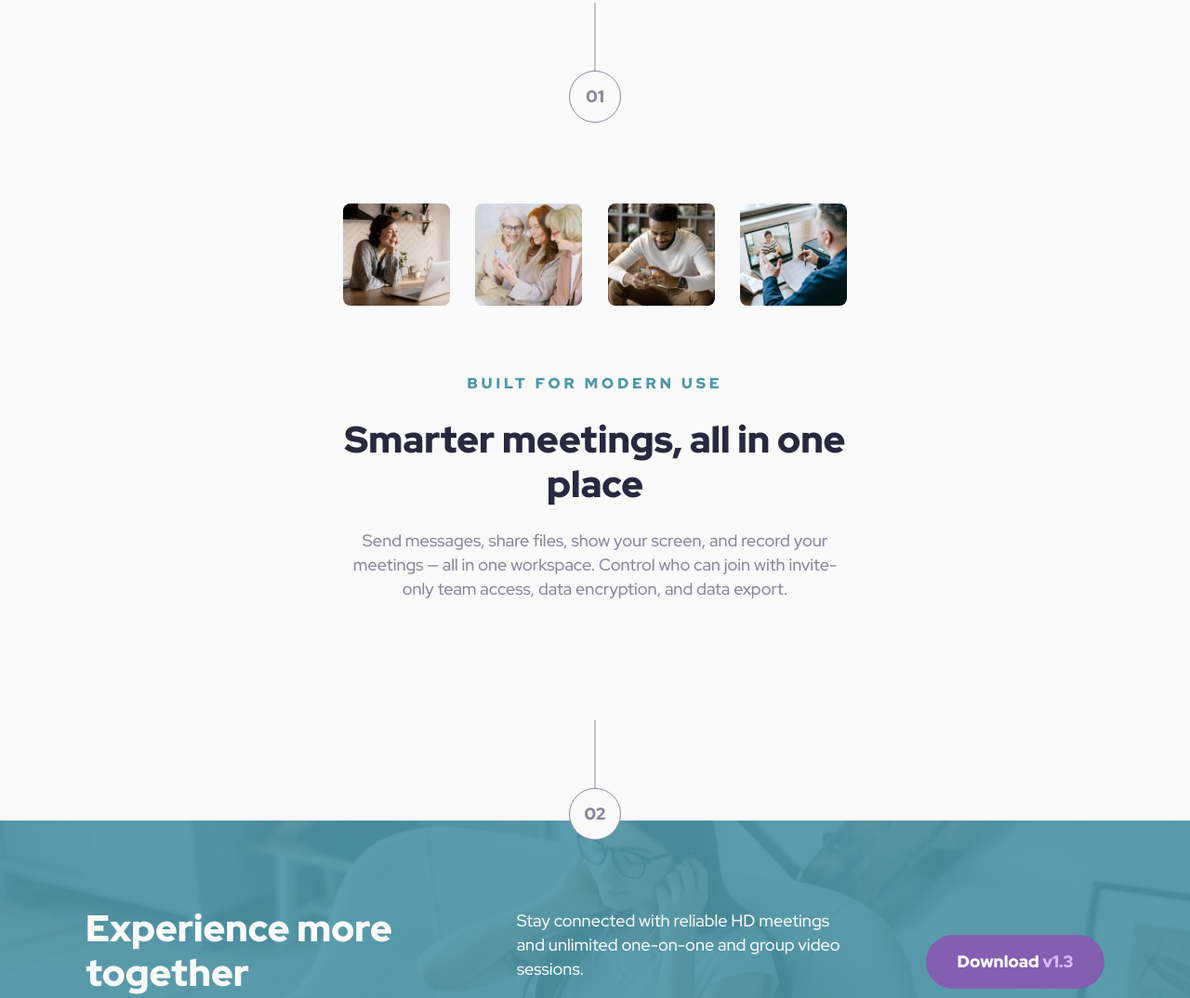
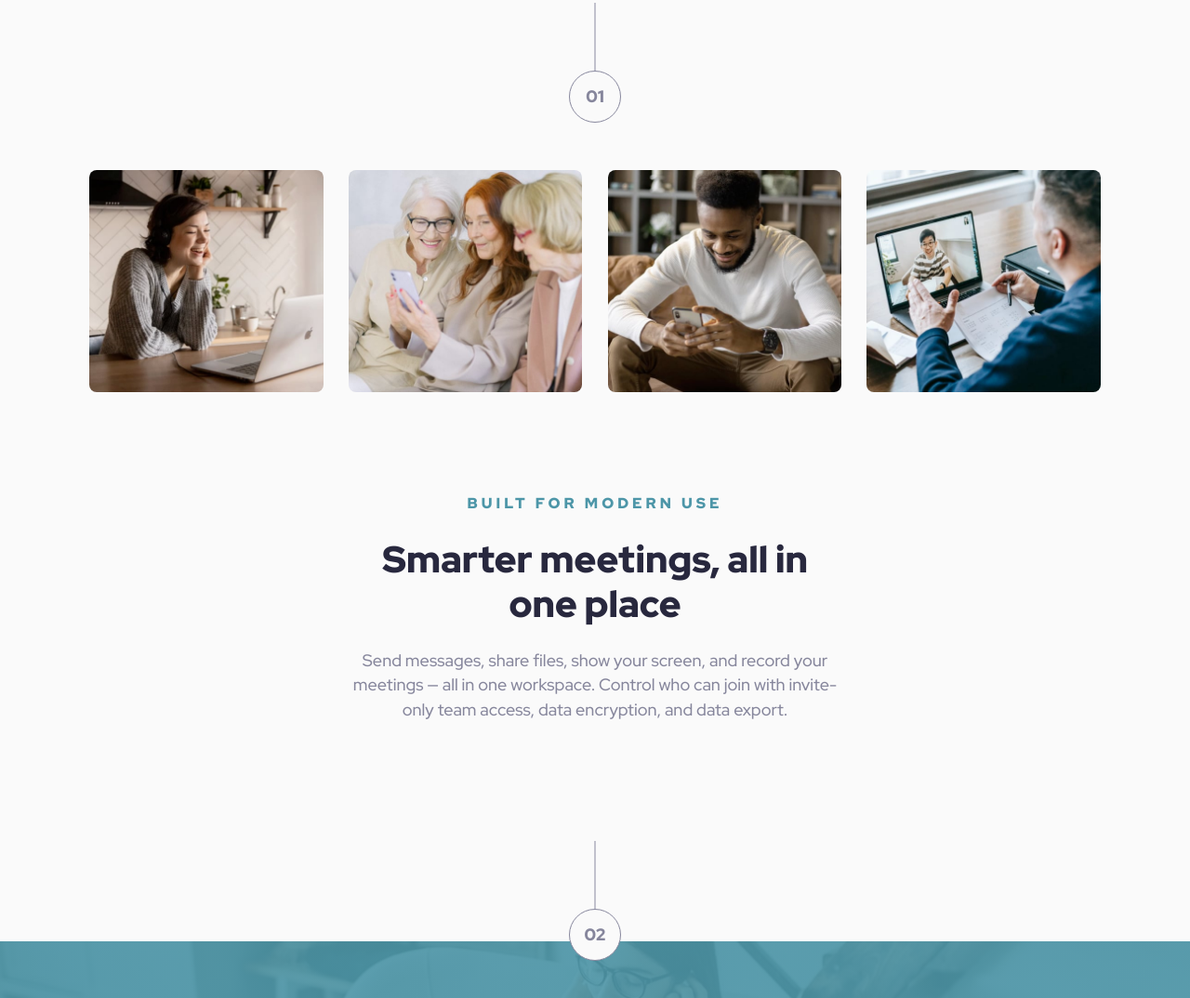
Before and after one commit to graficdoctor/15-meet-landing-page, a plain HTML site: page index.html in a window 1280 px wide. Shown: the part 576-1650 px from the top of the page at 93% size. Drawn offline with Linux system fonts and the light colour scheme.

Commit message:
unlocked image grid

```diff
--- a/index.html
+++ b/index.html
@@ -40,8 +40,8 @@
           <div>
             <h1>Group Chat for Everyone</h1>
             <p>
-              Meet makes it easy to connect with others face-to-face virtually and
-              collaborate across any device.
+              Meet makes it easy to connect with others face-to-face virtually
+              and collaborate across any device.
             </p>
             <div class="buttons">
               <a href="#" class="btn btn-download btn-primary" download
@@ -60,8 +60,8 @@
         </div>
       </div>
 
-      <section class="container">
-        <div class="users-display">
+      <section class="image-container">
+        <!-- <div class="users-display"> -->
           <img
             src="/assets/desktop/image-woman-in-videocall.jpg"
             alt="Young woman in videocall, sittong in the kitchen"
@@ -82,16 +82,17 @@
             alt="Two men in a virtual meeting. With an Asian male looking at us from the screen"
             class="user-image img"
           />
-        </div>
-        <div class="text-container">
-          <p class="overline">Built for modern use</p>
-          <h2>Smarter meetings, all in one place</h2>
-          <p>
-            Send messages, share files, show your screen, and record your
-            meetings — all in one workspace. Control who can join with
-            invite-only team access, data encryption, and data export.
-          </p>
-        </div>
+        <!-- </div> -->
+      </section>
+
+      <section class="container">
+        <p class="overline">Built for modern use</p>
+        <h2>Smarter meetings, all in one place</h2>
+        <p>
+          Send messages, share files, show your screen, and record your meetings
+          — all in one workspace. Control who can join with invite-only team
+          access, data encryption, and data export.
+        </p>
       </section>
 
       <!-- Number Element -->
--- a/styles/style.css
+++ b/styles/style.css
@@ -74,7 +74,8 @@ p.overline {
   height: 28px;
 }
 
-.container {
+.container,
+.image-container {
   width: 85%;
   margin: 0 auto;
 }
@@ -95,6 +96,7 @@ p.overline {
   padding: 1rem;
   width: 8.75em;
   height: 58px;
+  transition: background 0.5s linear;
 }
 
 a {
@@ -132,12 +134,11 @@ a {
   background: var(--clr-primary-200);
 }
 
-.users-display {
+.image-container {
   display: grid;
   grid-template-columns: repeat(2, 1fr);
   gap: 1.5em;
-  margin-bottom: 4em;
-  margin-top: 6em;
+  margin: 4em auto 6em;
 }
 
 .user-image {
@@ -199,7 +200,7 @@ a {
 }
 
 .btn-download-footer:hover,
-.btn-download-footer:active {
+.btn-download-footer:focus {
   background: var(--clr-secondary-200);
 }
 
@@ -215,10 +216,6 @@ a {
     margin-bottom: 0;
   }
 
-  section:first-of-type {
-    max-width: 30em;
-  }
-
   a {
     display: inline-block;
   }
@@ -227,7 +224,12 @@ a {
     margin-left: 1em;
   }
 
-  .users-display {
+  .container {
+    width: 33rem;
+    margin: 0 auto;
+  }
+
+  .image-container {
     grid-template-columns: repeat(4, 1fr);
   }
 
@@ -283,10 +285,6 @@ a {
     grid-area: right;
   }
 
-  .container {
-    width: 69em;
-  }
-
   .split {
     display: flex;
     flex-direction: row;
@@ -296,6 +294,10 @@ a {
     text-align: left;
   }
 
+  .image-container {
+    width: 68rem;
+  }
+
   .promo-text {
     width: 40ch;
   }
```
